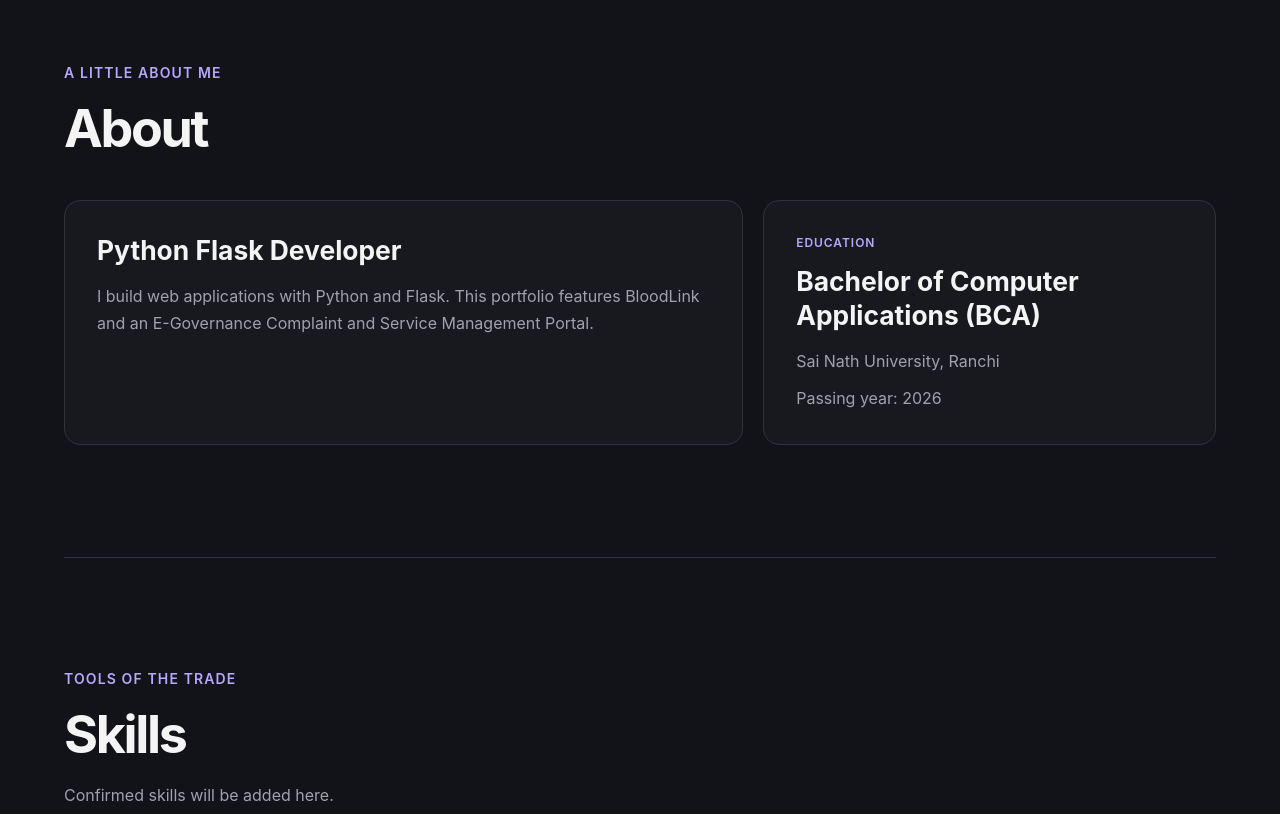
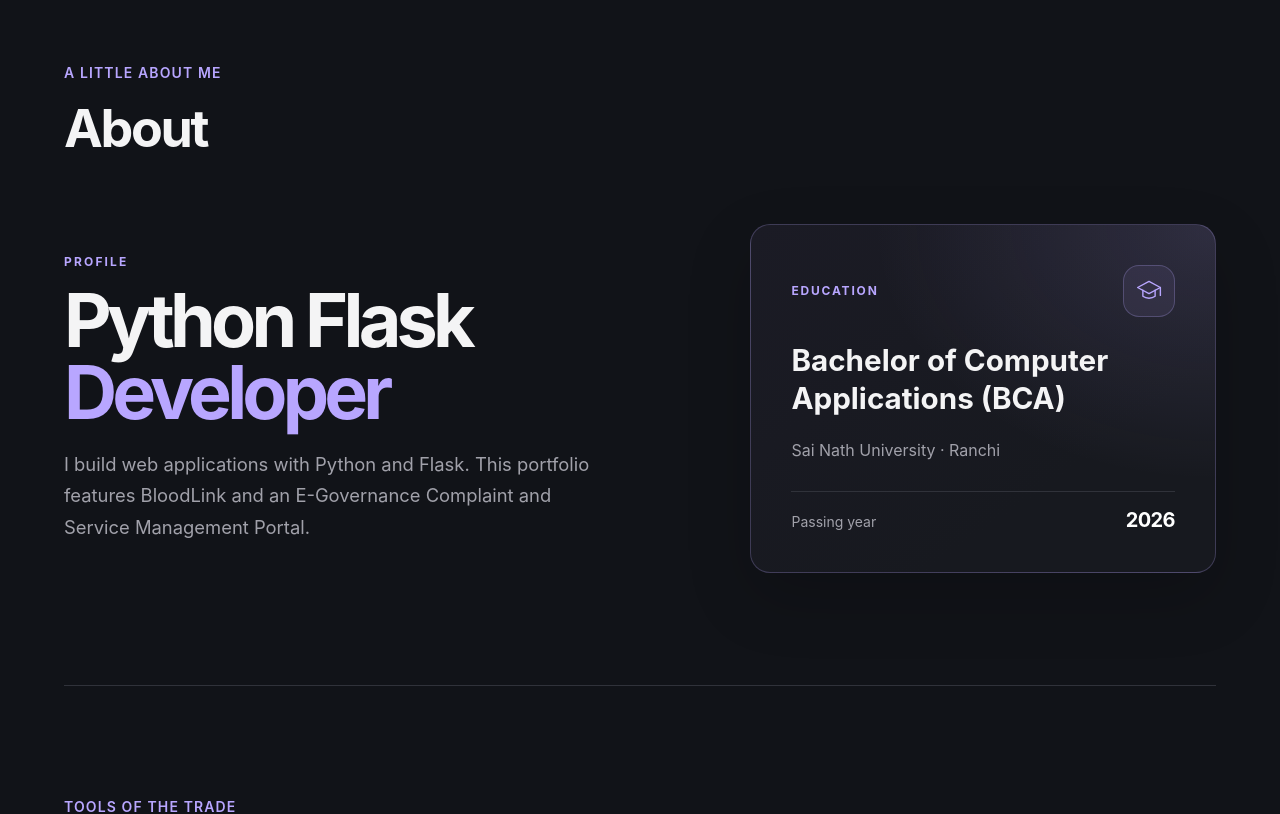
Before and after one commit to shivnandan-kumar/shivnandan-portfolio, a Flask app: page / in a window 1280 px wide. Shown: the part 1638-2452 px from the top of the page. Run offline with Flask 3, Linux system fonts and the light colour scheme.

Commit message:
style: refine about and education section

```diff
--- a/static/css/styles.css
+++ b/static/css/styles.css
@@ -196,40 +196,121 @@ h2 {
 
 .about-grid {
   display: grid;
-  grid-template-columns: minmax(0, 1.2fr) minmax(16rem, 0.8fr);
-  gap: 1.25rem;
-  margin-top: 2.5rem;
+  grid-template-columns: minmax(0, 1fr) minmax(18rem, 0.78fr);
+  align-items: center;
+  gap: clamp(2rem, 7vw, 6rem);
+  margin-top: clamp(2rem, 5vw, 4rem);
 }
 
-.about-introduction,
 .education-card {
   min-width: 0;
-  padding: clamp(1.25rem, 4vw, 2rem);
-  border: 1px solid var(--color-border);
-  border-radius: 1rem;
-  background: #17191f;
 }
 
-.about-introduction h3,
+.about-introduction {
+  max-width: 36rem;
+}
+
+.about-kicker {
+  margin-bottom: 1rem;
+  color: var(--color-accent);
+  font-size: 0.75rem;
+  font-weight: 700;
+  letter-spacing: 0.18em;
+}
+
+.about-introduction h3 {
+  margin: 0 0 1.25rem;
+  font-size: clamp(2.4rem, 6vw, 4.6rem);
+  letter-spacing: -0.065em;
+  line-height: 0.98;
+}
+
+.about-introduction h3 span {
+  color: var(--color-accent);
+}
+
+.about-introduction .section-note {
+  max-width: 34rem;
+  font-size: clamp(1rem, 1.6vw, 1.15rem);
+}
+
 .education-card h3 {
-  margin: 0 0 1rem;
-  font-size: clamp(1.25rem, 3vw, 1.65rem);
+  margin: 1.5rem 0 1.25rem;
+  font-size: clamp(1.35rem, 2.7vw, 1.85rem);
   line-height: 1.3;
 }
 
-.education-card p {
-  margin-bottom: 0.75rem;
+.education-card {
+  position: relative;
+  overflow: hidden;
+  padding: clamp(1.5rem, 3.5vw, 2.5rem);
+  border: 1px solid rgb(184 166 255 / 24%);
+  border-radius: 1.25rem;
+  background:
+    radial-gradient(ellipse at 100% 0%, rgb(184 166 255 / 14%), transparent 52%),
+    linear-gradient(145deg, #1b1b25, #17191f 70%);
+  box-shadow: 0 1.5rem 4rem rgb(0 0 0 / 18%);
+}
+
+.education-card-heading {
+  display: flex;
+  align-items: center;
+  justify-content: space-between;
+  gap: 1rem;
+}
+
+.education-card-heading .project-category {
+  margin: 0;
+  color: var(--color-accent);
+  font-size: 0.75rem;
+  font-weight: 700;
+  letter-spacing: 0.15em;
+  text-transform: uppercase;
+}
+
+.education-icon {
+  display: grid;
+  width: 3.25rem;
+  height: 3.25rem;
+  flex: 0 0 auto;
+  place-items: center;
+  border: 1px solid rgb(184 166 255 / 25%);
+  border-radius: 1rem;
+  background: rgb(184 166 255 / 8%);
+  color: var(--color-accent);
+}
+
+.education-icon svg {
+  width: 1.75rem;
+  height: 1.75rem;
+}
+
+.education-institution {
+  margin: 0;
   color: var(--color-muted);
   line-height: 1.6;
 }
 
-.education-card .project-category {
-  margin-bottom: 0.75rem;
-  color: var(--color-accent);
+.education-card-footer {
+  display: flex;
+  align-items: baseline;
+  justify-content: space-between;
+  gap: 1rem;
+  margin-top: 1.75rem;
+  padding-top: 1rem;
+  border-top: 1px solid var(--color-border);
 }
 
-.education-card .education-year {
-  margin-bottom: 0;
+.education-year {
+  color: var(--color-muted);
+  font-size: 0.875rem;
+}
+
+.education-year-value {
+  color: #fff;
+  font-size: 1.25rem;
+  font-weight: 700;
+  letter-spacing: -0.03em;
 }
 
 .project-grid {
@@ -444,6 +525,16 @@ h2 {
 
   .about-grid {
     grid-template-columns: 1fr;
+    gap: 2rem;
+    margin-top: 2rem;
+  }
+
+  .about-introduction h3 {
+    font-size: clamp(2.5rem, 12vw, 4rem);
+  }
+
+  .education-card h3 {
+    font-size: 1.4rem;
   }
 
   .project-art {
@@ -464,6 +555,10 @@ h2 {
 
   .project-card-content {
     padding: 1rem;
+  }
+
+  .education-card {
+    padding: 1.25rem;
   }
 
   .project-art-label,
--- a/templates/index.html
+++ b/templates/index.html
@@ -141,7 +141,8 @@
         <h2 id="about-title">About</h2>
         <div class="about-grid">
           <div class="about-introduction">
-            <h3>Python Flask Developer</h3>
+            <p class="about-kicker">PROFILE</p>
+            <h3>Python Flask<br><span>Developer</span></h3>
             <p class="section-note">
               I build web applications with Python and Flask. This portfolio features
               BloodLink and an E-Governance Complaint and Service Management Portal.
@@ -149,10 +150,21 @@
           </div>
 
           <article class="education-card" aria-labelledby="education-title">
-            <p class="project-category">Education</p>
+            <div class="education-card-heading">
+              <p class="project-category">Education</p>
+              <span class="education-icon" aria-hidden="true">
+                <svg viewBox="0 0 32 32" fill="none" stroke="currentColor" stroke-width="1.6" stroke-linecap="round" stroke-linejoin="round">
+                  <path d="m3 12 13-7 13 7-13 7-13-7Z" />
+                  <path d="M9 15v7c4 3 10 3 14 0v-7M29 12v9" />
+                </svg>
+              </span>
+            </div>
             <h3 id="education-title">Bachelor of Computer Applications (BCA)</h3>
-            <p>Sai Nath University, Ranchi</p>
-            <p class="education-year">Passing year: 2026</p>
+            <p class="education-institution">Sai Nath University <span>· Ranchi</span></p>
+            <div class="education-card-footer">
+              <span class="education-year">Passing year</span>
+              <span class="education-year-value">2026</span>
+            </div>
           </article>
         </div>
       </section>
```
Also changed, not shown: tests/test_routes.py (+5 -2 lines), README.md.
